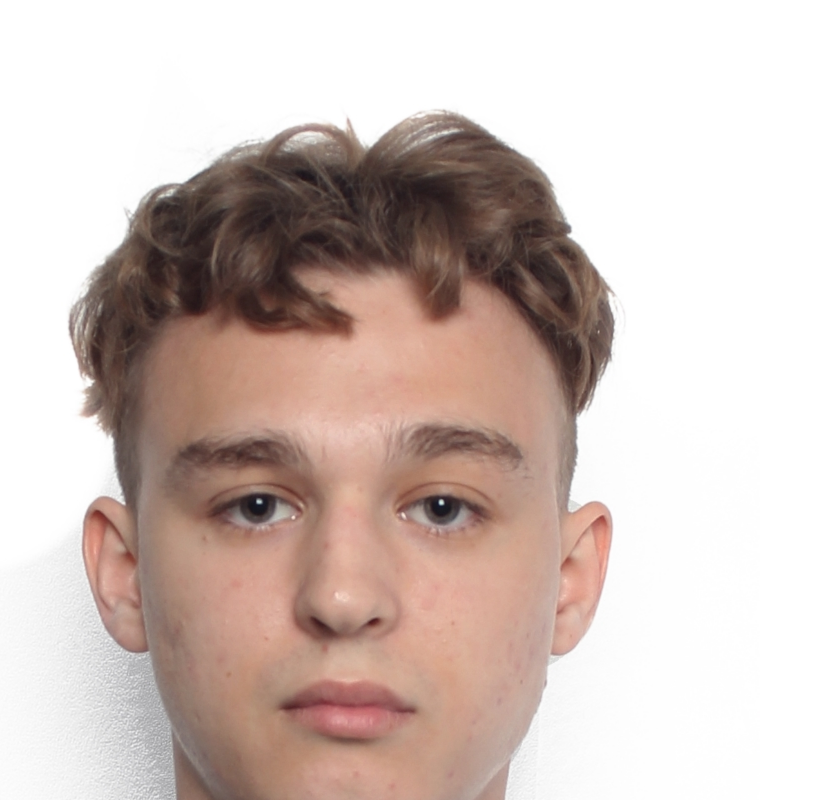
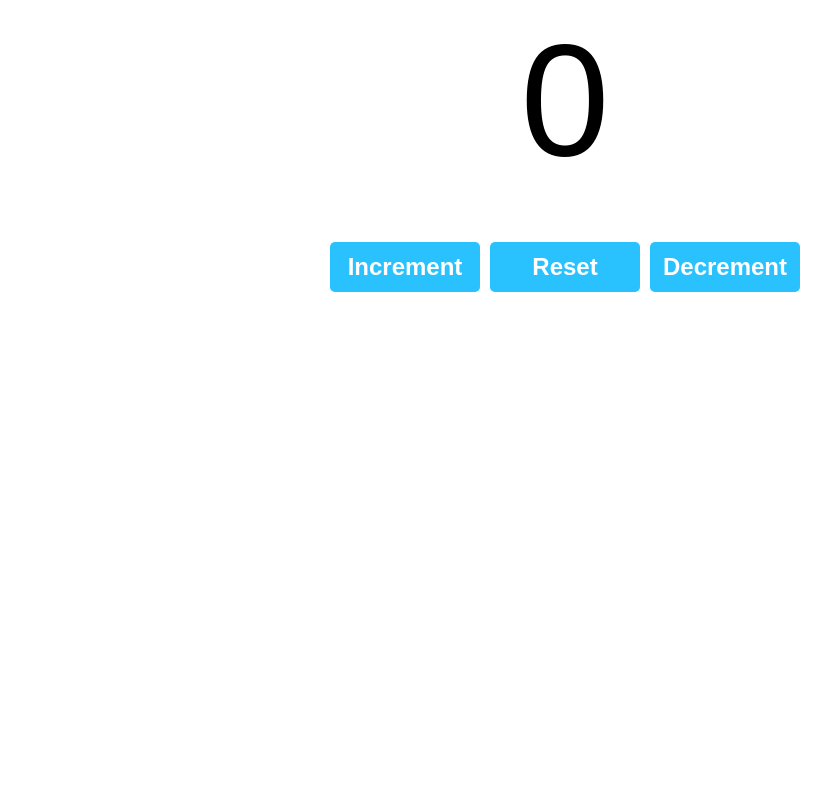
Before and after one commit to Sherbakov-star/React-Project-RecycaleMarket, a React (Vite) app in the folder RecycaleMarket/: page / in a window 1280 px wide. Shown: the top 800 px of the page, without its empty margins (75-906 px from the left). Built offline with nearby package versions, Linux system fonts and the light colour scheme.

Commit message:
learn useState

```diff
--- a/RecycaleMarket/src/App.jsx
+++ b/RecycaleMarket/src/App.jsx
@@ -7,6 +7,8 @@
 import UserGreeting from "./UserGreeting.jsx";
 import ProductList from "./ProductList.jsx";
 import ProfilePicture from "./ProfilePicture.jsx";
+import MyComponent from "./MyComponent.jsx";
+import Counter from "./Counter.jsx";
 // function App() {
 //   return(
 //     <>
@@ -87,10 +89,26 @@
 //   );
 // }
 
+// function App() {
+//   return(
+//     <>
+//       <ProfilePicture/>
+//     </>
+//   );
+// }
+
+// function App() {
+//   return(
+//     <>
+//       <MyComponent/>
+//     </>
+//   );
+// }
+
 function App() {
   return(
     <>
-      <ProfilePicture/>
+      <Counter/>
     </>
   );
 }
--- /dev/null
+++ b/RecycaleMarket/src/Counter.jsx
@@ -0,0 +1,29 @@
+import React,{useState} from "react"
+
+function Counter(){
+
+    const [count, setCount] = useState(0);
+
+    const increment = () => {
+        setCount(count + 1);
+    }
+
+    const decrement = () => {
+        setCount(count - 1);
+    }
+
+    const reset = () => {
+        setCount(0);
+    }
+
+    return(
+        <div className="counter-container">
+            <p className="count-display">{count}</p>
+            <button className="counter-button" onClick={increment}>Increment</button>
+            <button className="counter-button" onClick={reset}>Reset</button>
+            <button className="counter-button" onClick={decrement}>Decrement</button>
+        </div>
+    );
+}
+
+export default Counter
--- /dev/null
+++ b/RecycaleMarket/src/MyComponent.jsx
@@ -0,0 +1,31 @@
+import React, {useState} from 'react';
+
+function MyComponent(){
+    const [name, setName] = useState("Пользователь");
+    const [age, setAge] = useState(0);
+    const [isEmployed, setIsEmployed] = useState(false);
+
+    const updateName = () => {
+        setName("Dima");
+    }
+
+    const incrementAge = () => {
+        setAge(age + 1);
+    }
+
+    const toggleEmployedStatus= () => {
+        setIsEmployed(!isEmployed);
+    }
+    return(<div>
+        <p>Name: {name}</p>
+        <button onClick={updateName}>Set Name</button>
+
+        <p>Age: {age}</p>
+        <button onClick={incrementAge}>Increment Age</button>
+
+        <p>Is employed: {isEmployed ? "Yes" : "No"}</p>
+        <button onClick={toggleEmployedStatus}>Toggle status</button>
+    </div>);
+}
+
+export default MyComponent
--- a/RecycaleMarket/src/index.css
+++ b/RecycaleMarket/src/index.css
@@ -80,3 +80,31 @@
   color: hsl(0,0%,45%);
   cursor: pointer;
 }
+
+.counter-container{
+  text-align: center;
+  font-family: Arial,sans-serif;
+}
+
+.count-display{
+  font-size:10em;
+  margin-top: 0;
+  margin-bottom: 50px;
+}
+
+.counter-button{
+  width: 150px;
+  height: 50px;
+  font-size: 1.5em;
+  font-weight: bold;
+  margin: 0px 5px;
+  background-color: hsl(197, 100%, 58%);
+  color: white;
+  border: none;
+  border-radius: 5px;
+  cursor: pointer;
+}
+
+.counter-button:hover{
+  background-color: hsl(197, 100%, 48%);
+}
```
